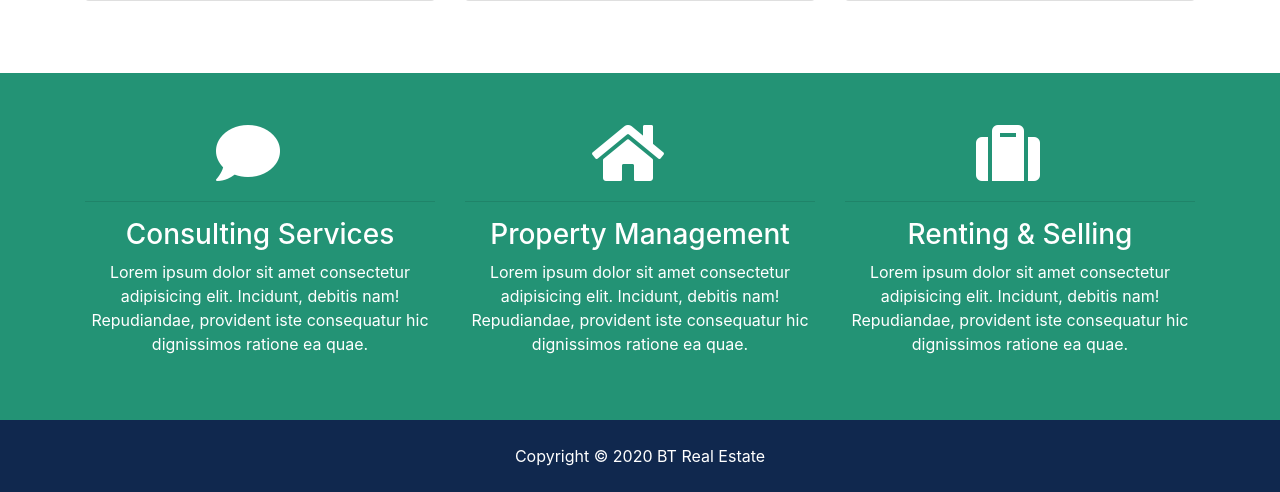
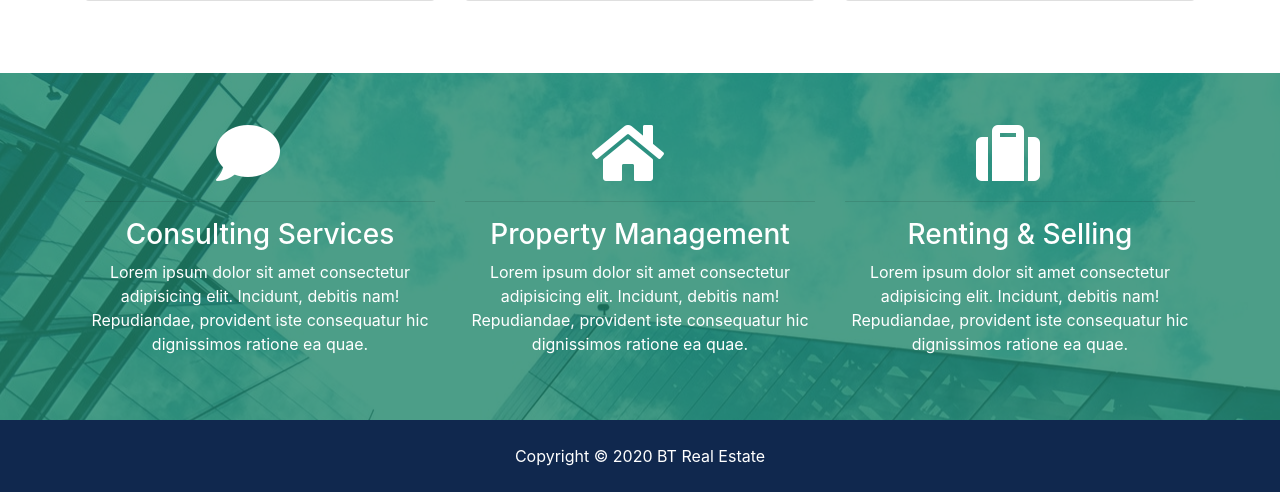
Before and after one commit to David-Uk/django-real-estate, a Django app: page / in a window 1280 px wide. Shown: the part 1527-2019 px from the top of the page. Run offline with Django 3.2, Linux system fonts and the light colour scheme; some libraries are stand-ins or nearby versions.

Commit message:
Corrected stylesheet error

```diff
--- a/real_estate/static/css/style.css
+++ b/real_estate/static/css/style.css
@@ -45,7 +45,7 @@ img {
 }
 
 #services {
-  background: url(../img/building.jpg) no-repeat top center cover;
+  background: url('../img/building.jpg') no-repeat top center fixed;
   min-height: 300px;
   position: relative;
   overflow: hidden;
@@ -62,7 +62,7 @@ img {
 }
 
 #showcase-inner {
-  background: url('../img/building.jpg') no-repeat top center cover;
+  background: url('../img/building.jpg');
   position: relative;
   overflow: hidden;
   min-height: 200px;
```
